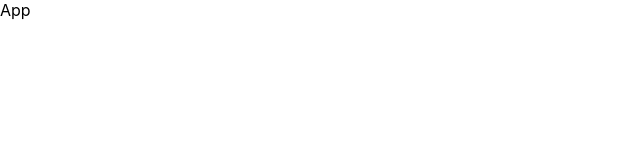
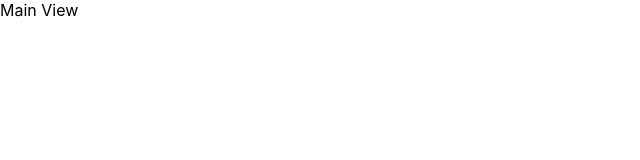
Before and after one commit to ralvapil/bench-test, a React (Create React App) app: page / in a window 1280 px wide. Shown: the top 160 px of the page, without its empty margins (0-640 px from the left). Built offline with nearby package versions, Linux system fonts and the light colour scheme.

Commit message:
Implemented project folder structure

```diff
--- a/src/App.js
+++ b/src/App.js
@@ -1,10 +1,10 @@
+import React from 'react'
+import { MainView } from './views'
 
-function App() {
+export default function App() {
   return (
-    <div className="App">
-      App
+    <div>
+      <MainView/>
     </div>
-  );
+  )
 }
-
-export default App;
--- /dev/null
+++ b/src/views/MainView/MainView.js
@@ -0,0 +1,9 @@
+import React from 'react'
+
+export default function MainView() {
+  return (
+    <div>
+      Main View
+    </div>
+  )
+}
--- /dev/null
+++ b/src/views/index.js
@@ -0,0 +1 @@
+export { default as MainView } from './MainView/MainView'
```
